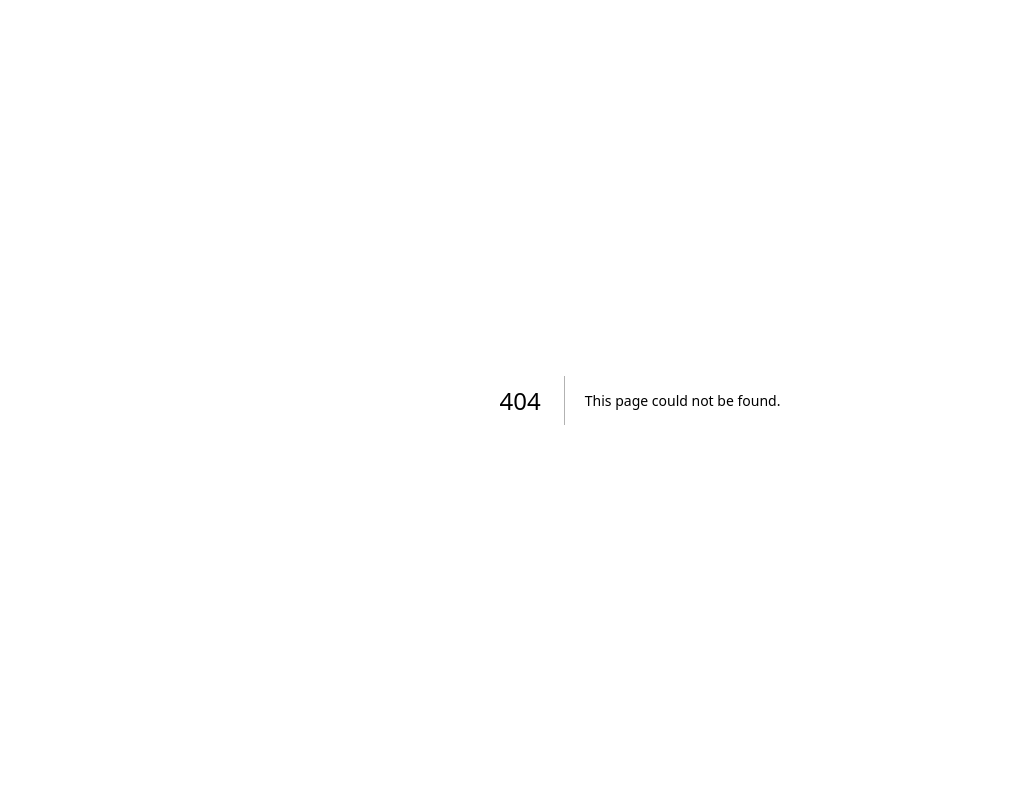
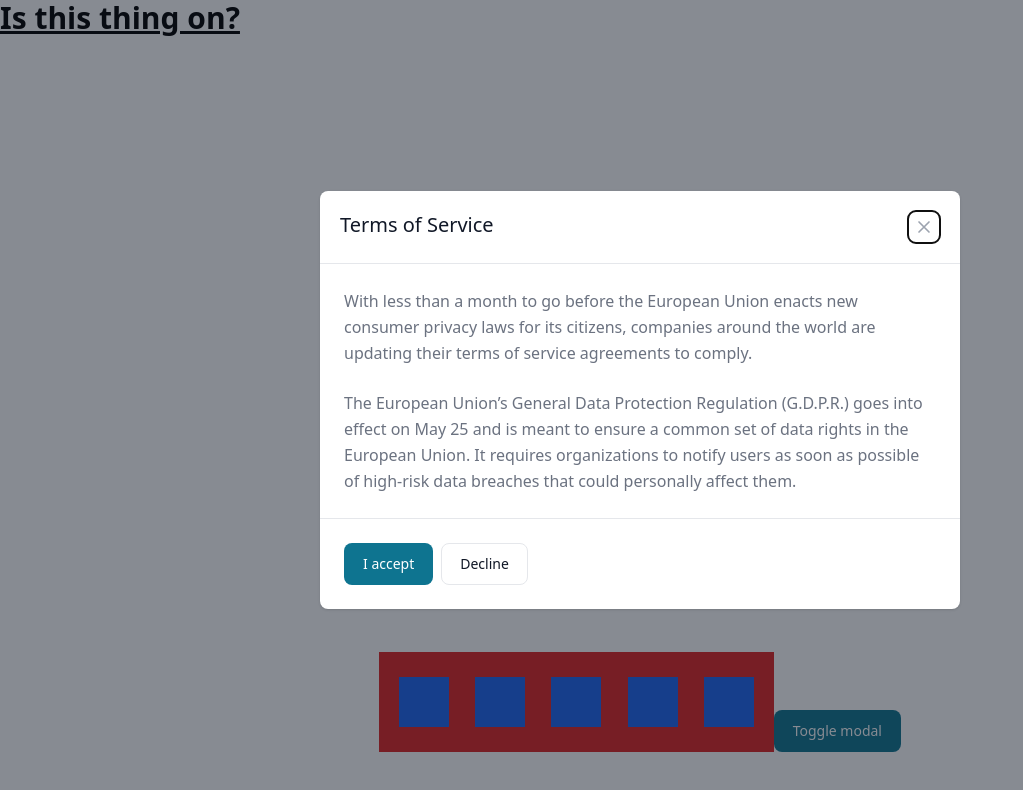
Before and after one commit to DestryU/florager-captstone, a Next.js app in the folder frontend/: page /destry-dev in a window 1280 px wide. Before the commit this address had no page. Shown: the top 790 px of the page, without its empty margins (0-1023 px from the left). Built offline with nearby package versions, Linux system fonts and the light colour scheme.

Commit message:
cleaned and reorganzied page structures; removed all development code from app/page; created destry-dev directory; created custom page in destry-dev for personal testing.

```diff
--- /dev/null
+++ b/frontend/src/app/destry-dev/page.tsx
@@ -0,0 +1,16 @@
+'use client'
+
+import React from 'react'
+import Overlay from "@/app/components/Overlay";
+
+export default function Home() {
+    return (
+        <>
+            <Overlay />
+
+            <h1 className={"text-3xl font-bold underline"}>Is this thing on?</h1>
+
+
+        </>
+    )
+}
--- a/frontend/src/app/page.tsx
+++ b/frontend/src/app/page.tsx
@@ -1,16 +1,5 @@
-'use client'
-
-import React from 'react'
-import Overlay from "@/app/components/Overlay";
-
 export default function Home() {
     return (
-        <>
-            <Overlay />
-
-            <h1 className={"text-3xl font-bold underline"}>Is this thing on?</h1>
-
-
-        </>
+        <h1 className={"text-3xl font-bold underline"}>Is this thing on?</h1>
     )
 }
```
